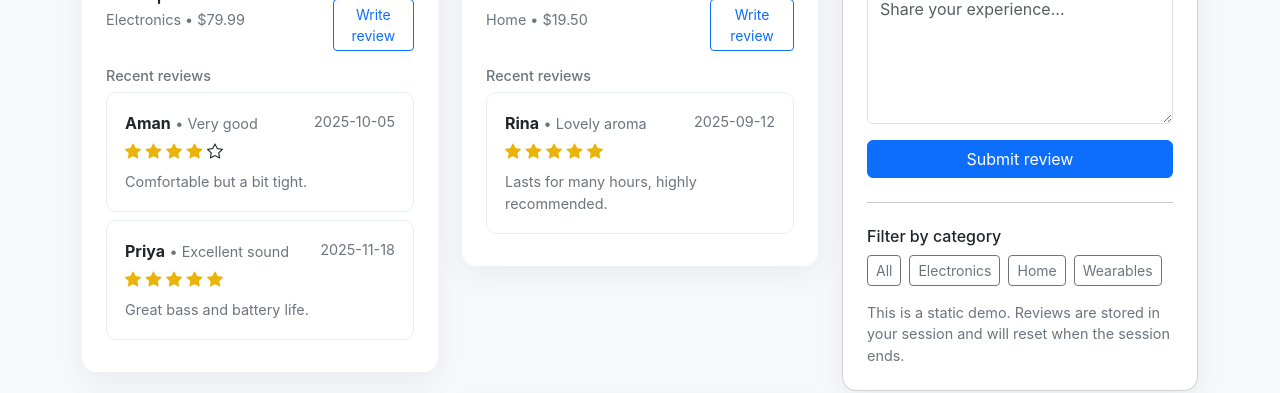
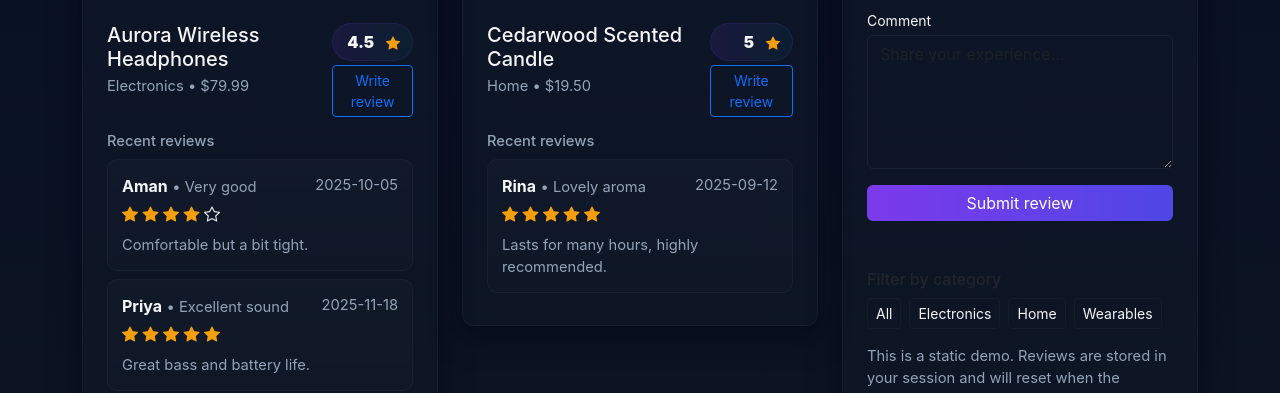
Before and after one commit to GouriM2004/web_practices, a PHP site: page / in a window 1280 px wide. Shown: the part 425-818 px from the top of the page. Run offline with PHP 8.4, Linux system fonts and the light colour scheme.

Commit message:
changr the color combination of this pages

```diff
--- a/product review.php/index.php
+++ b/product review.php/index.php
@@ -68,18 +68,57 @@ function avg_rating($reviews) {
     <link href="https://cdn.jsdelivr.net/npm/bootstrap@5.3.2/dist/css/bootstrap.min.css" rel="stylesheet">
     <link href="https://cdn.jsdelivr.net/npm/bootstrap-icons@1.11.3/font/bootstrap-icons.css" rel="stylesheet">
     <style>
-        :root{--primary:#0d6efd;--muted:#6c757d}
-        body{font-family:Inter,system-ui,-apple-system,Segoe UI,Roboto,"Helvetica Neue",Arial;margin:0;background:#f6f8fb}
-        .product-card{border-radius:14px;overflow:hidden;box-shadow:0 8px 30px rgba(15,23,42,0.06);background:white}
-        .product-image{height:200px;object-fit:cover;width:100%}
-        .star{color:#eab308}
-        .rating-pill{background:#f8fafc;border:1px solid #eef2ff;padding:6px 10px;border-radius:999px}
-        .review-box{background:#fff;border:1px solid #e6eef8;padding:18px;border-radius:10px}
-        .small-muted{color:var(--muted);font-size:.9rem}
-        .fade-in{animation:fadeIn .5s ease both}
-        @keyframes fadeIn{from{opacity:0;transform:translateY(6px)}to{opacity:1;transform:none}}
-        .footer{padding:30px 0;text-align:center;color:#94a3b8}
-        @media(max-width:576px){.product-image{height:150px}}
+        :root{
+            --bg:#0f1724;
+            --card:#0b1220;
+            --glass: rgba(255,255,255,0.03);
+            --muted:#94a3b8;
+            --accent:#7c3aed; /* violet */
+            --accent-2:#06b6d4; /* teal */
+            --star:#f59e0b;
+            --surface:#0b1220;
+            --soft-white: rgba(255,255,255,0.96)
+        }
+
+        @import url('https://fonts.googleapis.com/css2?family=Inter:wght@300;400;600;700;800&display=swap');
+        *{box-sizing:border-box}
+        body{font-family:Inter,system-ui,-apple-system,Segoe UI,Roboto,"Helvetica Neue",Arial;margin:0;background:linear-gradient(180deg,#071022 0%, #0f1724 100%);color:var(--soft-white);-webkit-font-smoothing:antialiased}
+
+        .navbar{background:transparent;border-bottom:1px solid rgba(255,255,255,0.04)}
+        .navbar-brand{color:var(--accent);font-weight:800}
+
+        main.container{padding-top:44px}
+
+        /* Product grid */
+        .product-card{border-radius:12px;overflow:hidden;background:linear-gradient(180deg,rgba(255,255,255,0.02),rgba(255,255,255,0.01));box-shadow:0 10px 30px rgba(2,6,23,0.65);border:1px solid rgba(255,255,255,0.03)}
+        .product-image{height:220px;object-fit:cover;width:100%;display:block;filter:contrast(1.02) saturate(1.05)}
+        .product-item{transition:transform .28s ease, box-shadow .28s ease}
+        .product-item:hover{transform:translateY(-8px)}
+
+        .rating-pill{background:linear-gradient(90deg, rgba(124,58,237,0.12), rgba(6,182,212,0.06));padding:6px 12px;border-radius:999px;border:1px solid rgba(124,58,237,0.12);color:var(--soft-white);font-weight:700}
+
+        .star{color:var(--star)}
+        .small-muted{color:var(--muted);font-size:.92rem}
+
+        .review-box{background:linear-gradient(180deg, rgba(255,255,255,0.02), rgba(255,255,255,0.01));border:1px solid rgba(255,255,255,0.03);padding:14px;border-radius:10px}
+
+        /* Form card */
+        .product-card .card-body{background:transparent}
+        form .form-control{background:transparent;border:1px solid rgba(255,255,255,0.06);color:var(--soft-white)}
+        .form-label{color:var(--soft-white)}
+        .btn-primary{background:linear-gradient(90deg,var(--accent),#4f46e5);border:none}
+        .btn-outline-secondary{border-color:rgba(255,255,255,0.04);color:var(--soft-white);background:transparent}
+
+        hr{border-color:rgba(255,255,255,0.03)}
+
+        .footer{padding:30px 0;text-align:center;color:var(--muted)}
+
+        .filter-btn{background:transparent;color:var(--soft-white);border:1px solid rgba(255,255,255,0.03)}
+        .filter-btn.active{background:linear-gradient(90deg,var(--accent),var(--accent-2));box-shadow:0 6px 20px rgba(99,102,241,0.12);border:none}
+
+        .search-input{background:rgba(255,255,255,0.02);border:1px solid rgba(255,255,255,0.04);color:var(--soft-white)}
+
+        @media(max-width:576px){.product-image{height:160px}}
     </style>
 </head>
 <body>
```
